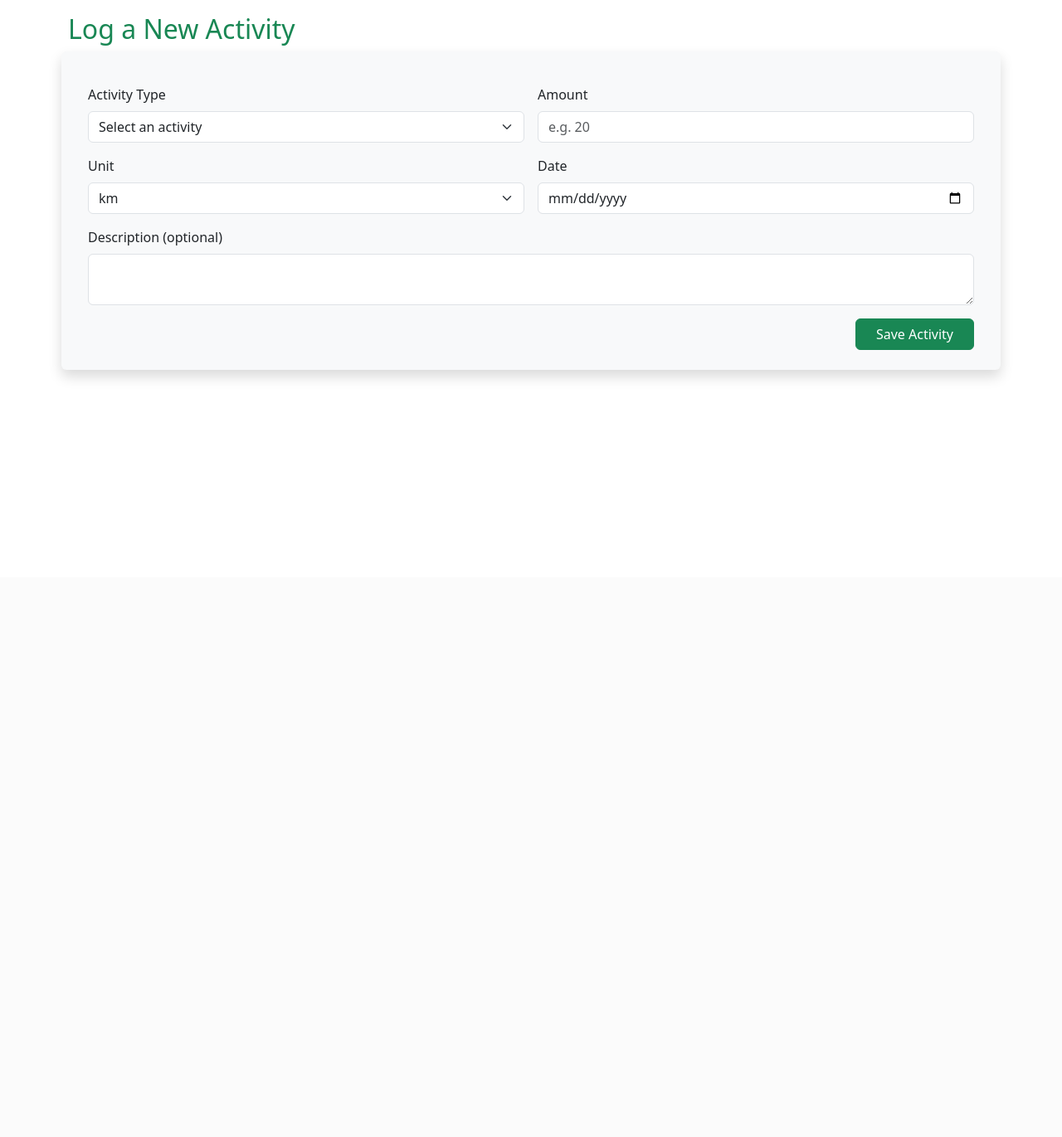
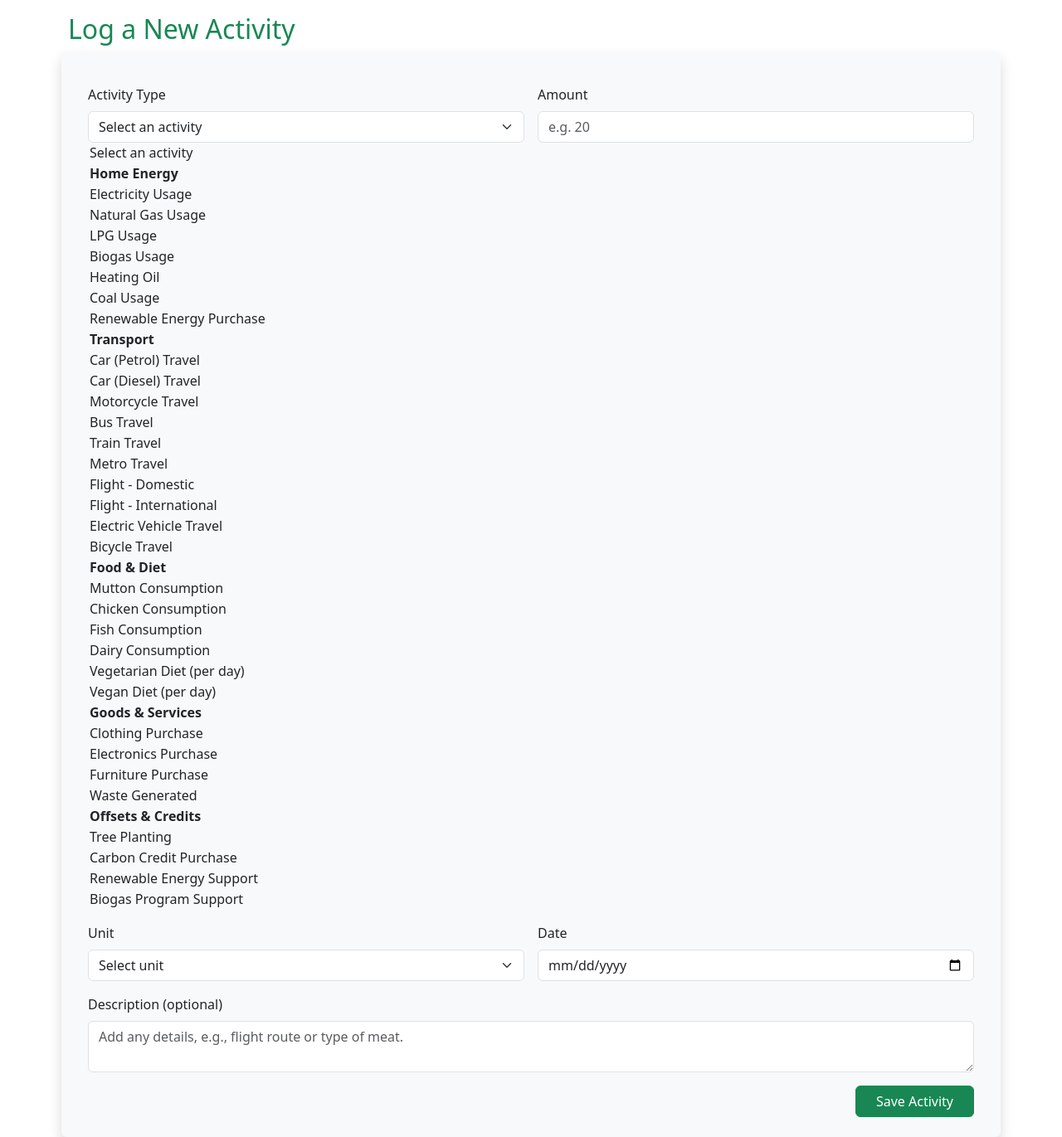
Before and after one commit to UditaPuri22/carbon-credits-main, a Flask app: page /activity_entry in a window 1280 px wide. Shown: the part 104-1475 px from the top of the page at 83% size. Before the commit the page ends 559 px from the top, so only its background shows below. Run offline with Flask 3, Linux system fonts and the light colour scheme; a user stored in the database is signed in; some libraries are stand-ins or nearby versions.

Commit message:
Update activity_entry.html

```diff
--- a/templates/activity_entry.html
+++ b/templates/activity_entry.html
@@ -15,18 +15,74 @@
         {{ message }}
     </div>
     {% endif %}
+
     <form method="POST" action="{{ url_for('activity_entry') }}" class="row g-3 shadow p-4 rounded bg-light">
+
         <div class="col-md-6">
             <label for="activity_type" class="form-label">Activity Type</label>
             <select name="activity_type" id="activity_type" class="form-select" required>
                 <option value="">Select an activity</option>
-                <option value="Car Travel">Car Travel</option>
-                <option value="Flight">Flight</option>
+
+              <!-- Activity Type -->
+                <div class="col-md-6">
+                    <label for="activity_type" class="form-label">Activity Type</label>
+                    <select name="activity_type" id="activity_type" class="form-select" required>
+                        <option value="">Select an activity</option>
+
+                        <!-- 🏠 Home Energy -->
+                        <optgroup label="Home Energy">
                             <option value="Electricity Usage">Electricity Usage</option>
-                <option value="Public Transport">Public Transport</option>
+                            <option value="Natural Gas Usage">Natural Gas Usage</option>
+                            <option value="LPG Usage">LPG Usage</option>
+                            <option value="Biogas Usage">Biogas Usage</option>
+                            <option value="Heating Oil">Heating Oil</option>
+                            <option value="Coal Usage">Coal Usage</option>
+                            <option value="Renewable Energy Purchase">Renewable Energy Purchase</option>
+                        </optgroup>
+
+                        <!-- 🚗 Transport -->
+                        <optgroup label="Transport">
+                            <option value="Car (Petrol) Travel">Car (Petrol) Travel</option>
+                            <option value="Car (Diesel) Travel">Car (Diesel) Travel</option>
+                            <option value="Motorcycle Travel">Motorcycle Travel</option>
+                            <option value="Bus Travel">Bus Travel</option>
+                            <option value="Train Travel">Train Travel</option>
+                            <option value="Metro Travel">Metro Travel</option>
+                            <option value="Flight - Domestic">Flight - Domestic</option>
+                            <option value="Flight - International">Flight - International</option>
+                            <option value="Electric Vehicle Travel">Electric Vehicle Travel</option>
+                            <option value="Bicycle Travel">Bicycle Travel</option>
+                        </optgroup>
+
+                        <!-- 🍽️ Food & Diet -->
+                        <optgroup label="Food & Diet">
+                            <option value="Mutton Consumption">Mutton Consumption</option>
+                            <option value="Chicken Consumption">Chicken Consumption</option>
+                            <option value="Fish Consumption">Fish Consumption</option>
+                            <option value="Dairy Consumption">Dairy Consumption</option>
+                            <option value="Vegetarian Diet">Vegetarian Diet (per day)</option>
+                            <option value="Vegan Diet">Vegan Diet (per day)</option>
+                        </optgroup>
+
+                        <!-- 🛍️ Goods & Services -->
+                        <optgroup label="Goods & Services">
+                            <option value="Clothing Purchase">Clothing Purchase</option>
+                            <option value="Electronics Purchase">Electronics Purchase</option>
+                            <option value="Furniture Purchase">Furniture Purchase</option>
+                            <option value="Waste Generated">Waste Generated</option>
+                        </optgroup>
+
+                        <!-- 🌱 Offsets & Credits -->
+                        <optgroup label="Offsets & Credits">
+                            <option value="Tree Planting">Tree Planting</option>
+                            <option value="Carbon Credit Purchase">Carbon Credit Purchase</option>
+                            <option value="Renewable Energy Support">Renewable Energy Support</option>
+                            <option value="Biogas Program Support">Biogas Program Support</option>
+                        </optgroup>
                     </select>
                 </div>
 
+                <!-- Amount & Unit -->
                 <div class="col-md-6">
                     <label for="amount" class="form-label">Amount</label>
                     <input type="number" step="0.01" name="amount" id="amount" class="form-control" placeholder="e.g. 20" required>
@@ -35,13 +91,21 @@
                 <div class="col-md-6">
                     <label for="unit" class="form-label">Unit</label>
                     <select name="unit" id="unit" class="form-select" required>
-                <option value="km">km</option>
-                <option value="kWh">kWh</option>
-                <option value="trees">trees</option>
-                <option value="liters">liters</option>
+                        <option value="">Select unit</option>
+                        <option value="kWh">kWh (electricity)</option>
+                        <option value="m3">m³ (gas/biogas)</option>
+                        <option value="liters">liters (fuel/oil)</option>
+                        <option value="kg">kg (food/waste)</option>
+                        <option value="km">km (travel distance)</option>
+                        <option value="INR">₹ (INR spent)</option>
+                        <option value="trees">trees (planted)</option>
+                        <option value="credits">carbon credits</option>
+                        <option value="tCO2e">tCO₂e (tonnes of offset)</option>
                     </select>
                 </div>
 
+
+        <!-- Date & Description -->
         <div class="col-md-6">
             <label for="date" class="form-label">Date</label>
             <input type="date" name="date" id="date" class="form-control" required>
@@ -49,9 +113,10 @@
 
         <div class="col-12">
             <label for="description" class="form-label">Description (optional)</label>
-            <textarea name="description" id="description" class="form-control" rows="2"></textarea>
+            <textarea name="description" id="description" class="form-control" rows="2" placeholder="Add any details, e.g., flight route or type of meat."></textarea>
         </div>
 
+        <!-- Submit -->
         <div class="col-12 text-end">
             <button type="submit" class="btn btn-success px-4">Save Activity</button>
         </div>
```
Lines whose indentation alone changed are shown as unchanged.
